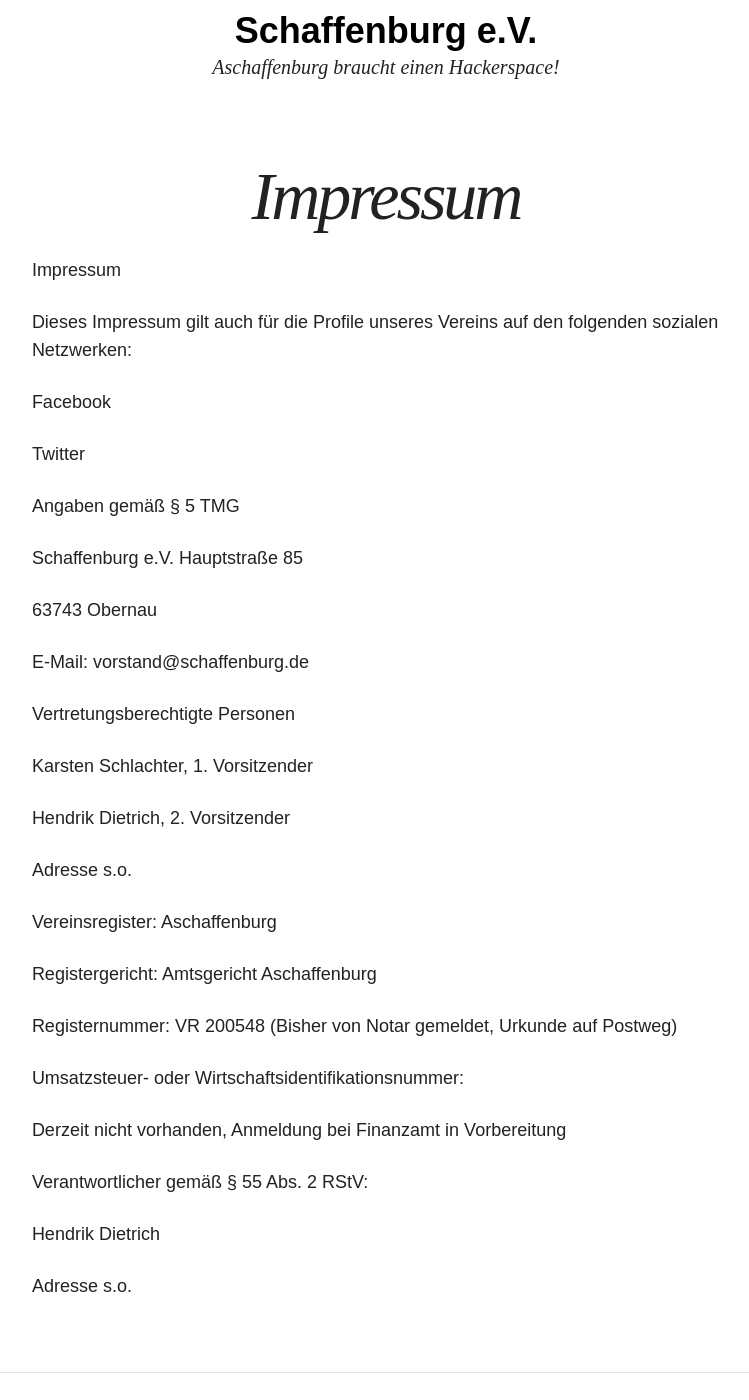
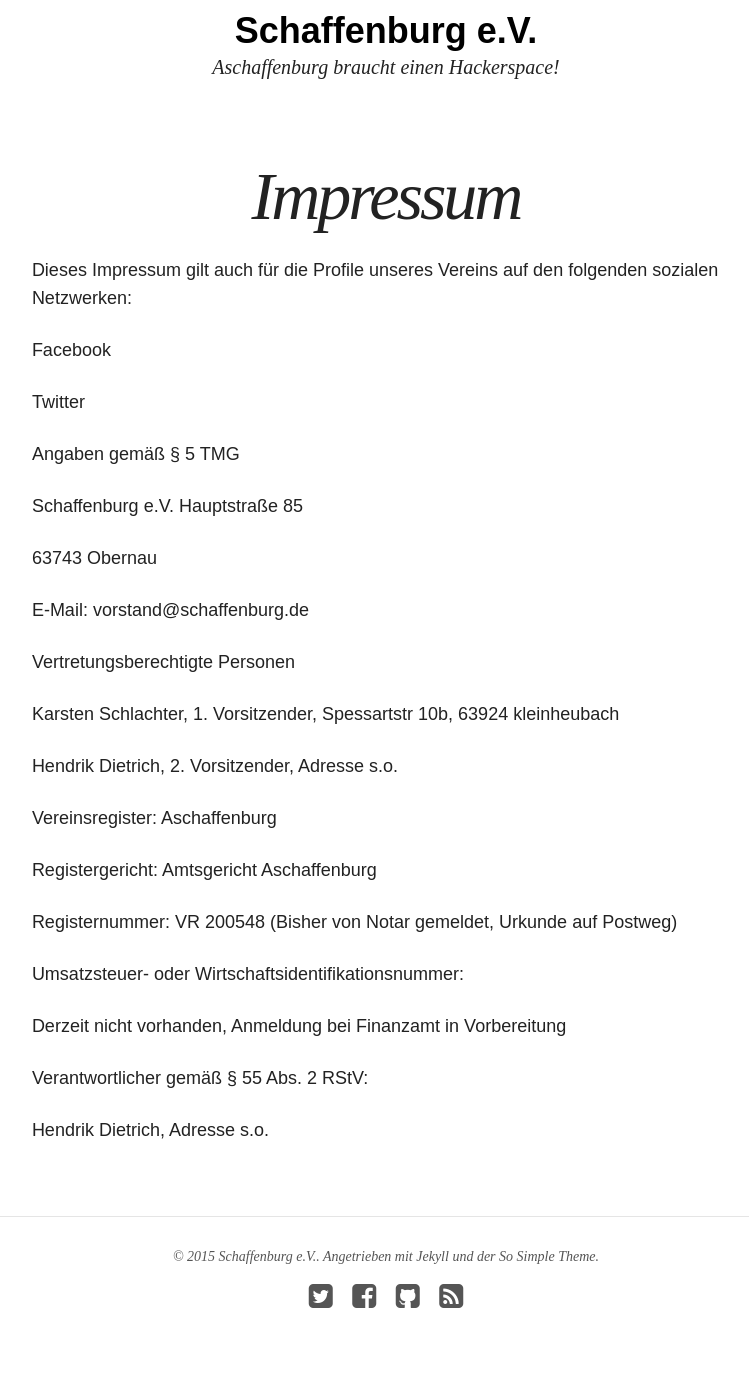
Before and after one commit to Schaffenburg/schaffenburg.github.io, a Jekyll site: the page built from impressum/index.md, in a window 1280 px wide and 1400 px high, scrolled down 316 px. Shown: the whole window, without its empty margins (254-1003 px from the left). Built offline with Jekyll 4.4.1, drawn with Linux system fonts in a browser that asks for light colours; nearby versions of some CDN libraries.

Commit message:
Update index.md
Adressen

```diff
--- a/impressum/index.md
+++ b/impressum/index.md
@@ -4,8 +4,6 @@
 excerpt: "Aschaffenburg braucht einen Hackerspace!"
 modified: 2014-08-08T19:44:38.564948-04:00
 ---
-Impressum
-
 Dieses Impressum gilt auch für die Profile unseres Vereins auf den folgenden sozialen Netzwerken:
 
 Facebook
@@ -23,11 +21,9 @@
 
 Vertretungsberechtigte Personen
 
-Karsten Schlachter, 1. Vorsitzender
+Karsten Schlachter, 1. Vorsitzender, Spessartstr 10b, 63924 kleinheubach
 
-Hendrik Dietrich, 2. Vorsitzender
-
-Adresse s.o.
+Hendrik Dietrich, 2. Vorsitzender, Adresse s.o.
 
 
 Vereinsregister: Aschaffenburg
@@ -43,6 +39,4 @@
 
 Verantwortlicher gemäß § 55 Abs. 2 RStV:
 
-Hendrik Dietrich
-
-Adresse s.o.
+Hendrik Dietrich, Adresse s.o.
```
